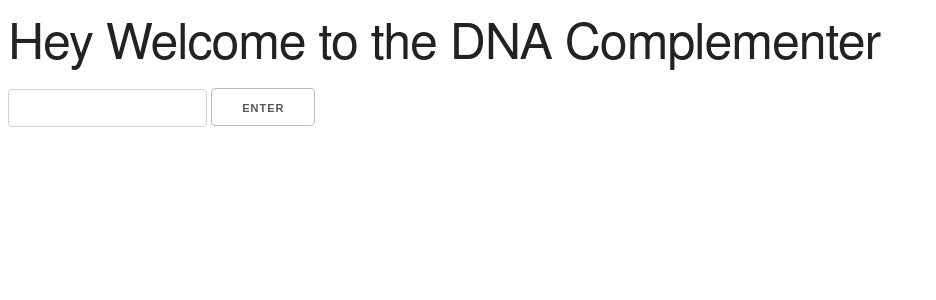
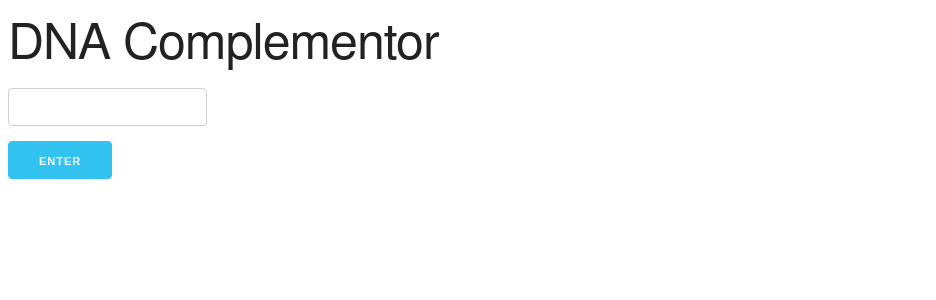
Before and after one commit to utkarshdubey/Python-DNA-Complementor-Web, a Flask app: page / in a window 1280 px wide. Shown: the top 300 px of the page, without its empty margins (0-936 px from the left). Run offline with Flask 2, Linux system fonts and the light colour scheme.

Commit message:
Added some animations and cool css.

```diff
--- a/templates/index.html
+++ b/templates/index.html
@@ -1,10 +1,14 @@
 {% extends 'layout.html' %}
 
 {% block content %}
-<h1>Hey Welcome to the DNA Complementer</h1>
-<form action="/" method="POST">
-  <input type="text" name="value">
-  <input type="submit" value="Enter">
-</form>
+
+<div class="container-wrap">
+  <h1 id="title-big">DNA Complementor</h1>
+  <form action="/" method="POST">
+    <input type="text" name="value" class="input-box" autocomplete="off">
+    <br>
+    <input type="submit" value="Enter" class="button button-primary submit-button">
+  </form>
+</div>
 
 {% endblock %}
```
